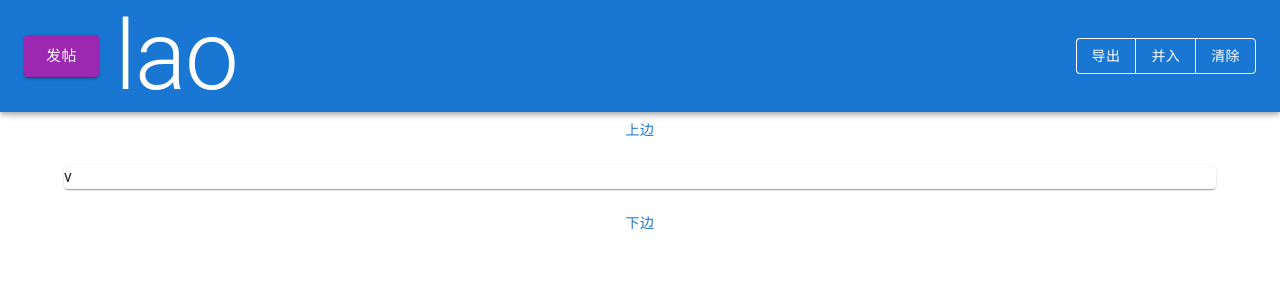
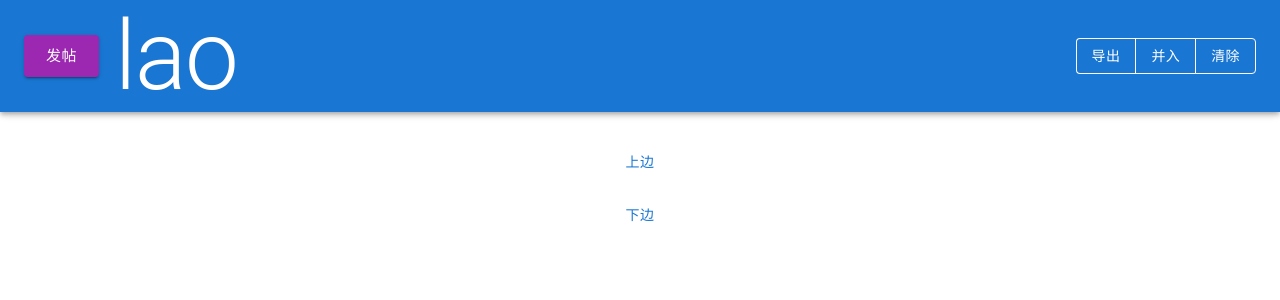
Before and after one commit to iamnottsh/test-next, a Next.js app: page / in a window 1280 px wide. Shown: the top 300 px of the page. Built offline with nearby package versions, Linux system fonts and the light colour scheme.

Commit message:
修复加载

```diff
--- a/Items.tsx
+++ b/Items.tsx
@@ -1,5 +1,5 @@
 import {MutableRefObject, ReactNode, useState} from "react";
-import {Button, Stack} from "@mui/material";
+import {Button, LinearProgress, Stack} from "@mui/material";
 
 interface ItemsProps {
     upMore: MutableRefObject<(() => void) | undefined>
@@ -13,7 +13,9 @@ export default function Items({upMore, downMore, onUpMore, onDownMore, list}: It
     const [onUp, setOnUp] = useState<boolean>(false)
     const [onDown, setOnDown] = useState<boolean>(false)
     return <Stack spacing={2}>
-        <Button ref={(ref) => {
+        {onUp
+            ? <LinearProgress/>
+            : <Button ref={(ref) => {
                 if (ref) upMore.current = ref.click
             }} onClick={() => {
                 setOnUp(true)
@@ -21,11 +23,14 @@ export default function Items({upMore, downMore, onUpMore, onDownMore, list}: It
                     .finally(() => {
                         setOnUp(false)
                     })
-        }} disabled={onUp}>
+            }}>
                 上边
             </Button>
+        }
         {list}
-        <Button ref={(ref) => {
+        {onDown
+            ? <LinearProgress/>
+            : <Button ref={(ref) => {
                 if (ref) downMore.current = ref.click
             }} onClick={() => {
                 setOnDown(true)
@@ -36,5 +41,6 @@ export default function Items({upMore, downMore, onUpMore, onDownMore, list}: It
             }} disabled={onDown}>
                 下边
             </Button>
+        }
     </Stack>
 }
--- a/pages/index.tsx
+++ b/pages/index.tsx
@@ -5,7 +5,7 @@ import {clearKeys, exportKeys, getKey, importKeys, setKey} from "@/_laokey";
 import {nanoid} from "nanoid/async";
 import Editor from "@/Editor";
 import Items from "@/Items";
-import {useEffect, useRef, useState} from "react";
+import {useRef, useState} from "react";
 
 function Bar() {
     return <Toolbar>
@@ -53,11 +53,6 @@ function Bar() {
 export default function Home() {
     const [items, setItems] = useState<{ key: string, value: string, _id: string }[]>([])
     const upMore = useRef<() => void>(), downMore = useRef<() => void>()
-    useEffect(() => {
-        setTimeout(() => {
-            setItems([{key: 'k', value: 'v', _id: 'i'}])
-        }, 1000)
-    }, [])
     return <>
         <Head>
             <title>lao</title>
@@ -69,14 +64,24 @@ export default function Home() {
             <Bar/>
         </AppBar>
         <Bar/>
-        <Container component="main">
-            <Items upMore={upMore} downMore={downMore} onUpMore={async () => {
+        <Container component="main" sx={{mt: 4, mb: 4}}>
+            <Items upMore={upMore} downMore={downMore} onUpMore={
+                () => new Promise(resolve => {
+                    setTimeout(() => {
+                        setItems([{key: 'k', value: 'v', _id: 'i'}])
+                        resolve()
+                    }, 1000)
+                })
+            } onDownMore={async () => {
 
-            }} onDownMore={async () => {
-
-            }} list={items.map(({key, value, _id}) => <Card key={_id} sx={true ? {border: '5px solid primary.main'} : {}}>
-                {value}
-            </Card>)}/>
+            }} list={items.map(({key, value, _id}) =>
+                <Card key={_id} sx={{
+                    border: 2,
+                    borderColor: getKey(key) ? 'secondary.main' : 'text.primary'
+                }}>
+                    {value}
+                </Card>
+            )}/>
         </Container>
     </>
 }
```
Also changed, not shown: Editor.tsx (+5 -3 lines). Lines whose indentation alone changed are shown as unchanged.
